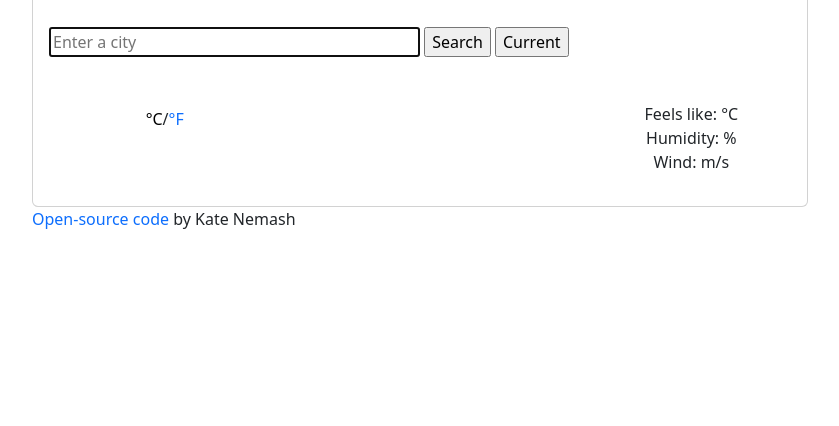
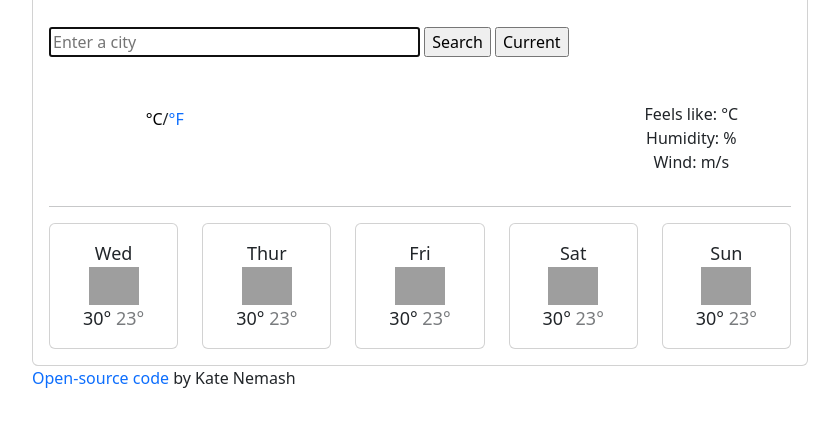
Before and after one commit to KateNemash/weather-app, a plain HTML site: page index.html in a window 1280 px wide. Shown: the part 110-536 px from the top of the page, without its empty margins (220-1059 px from the left). Drawn offline with nearby package versions, Linux system fonts and the light colour scheme; no server answers; grey boxes are pictures that could not be loaded.

Commit message:
Added forecast

```diff
--- a/index.html
+++ b/index.html
@@ -64,6 +64,8 @@
               </ul>
             </div>
           </div>
+          <hr />
+          <div class="forecast-days" id="forecast"></div>
         </div>
       </div>
       <footer>
--- a/src/index.js
+++ b/src/index.js
@@ -31,6 +31,41 @@ function updateTime() {
     minutes = `0${minutes}`
   }
   document.querySelector("h3").innerHTML = `${hours}:${minutes}`;
+}
+
+function updateForecast () {
+  let weatherForecast = document.querySelector("#forecast");
+
+  let days = ["Wed", "Thur", "Fri", "Sat", "Sun"];
+
+  let forecastHTML = `<div class="row">`;
+
+  days.forEach(function(day){
+    forecastHTML = forecastHTML + `
+
+              <div class="col">
+                <div class="card">
+                  <div class="card-body">
+                    <div class="forecast-days">
+                      ${day}
+                    </div>
+                    <img src="https://openweathermap.org/img/wn/01n@2x.png"
+                    alt=""
+                    width="50"
+                    />
+                    <div class="forecast-temperatures">
+                      <span class="forecast-temperature-max">30°</span>
+                      <span class="forecast-temperature-min">23°</span>
+                    </div>
+                 </div>
+                </div>
+              </div>
+    `;
+  });
+
+  forecastHTML = forecastHTML + `</div>`;
+
+  weatherForecast.innerHTML = forecastHTML;
 }
 
 function updateWeather(response) {
@@ -122,3 +157,4 @@ tempCelsius.addEventListener("click", changeScaleCelsius);
 updateDate();
 updateTime();
 search("Barcelona");
+updateForecast();
--- a/src/style.css
+++ b/src/style.css
@@ -42,3 +42,10 @@ a {
 .details {
   padding-top: 15px;
 }
+.forecast-days {
+  text-align: center;
+  font-size: 18px;
+}
+.forecast-temperature-min {
+opacity: 0.6;
+}
```
